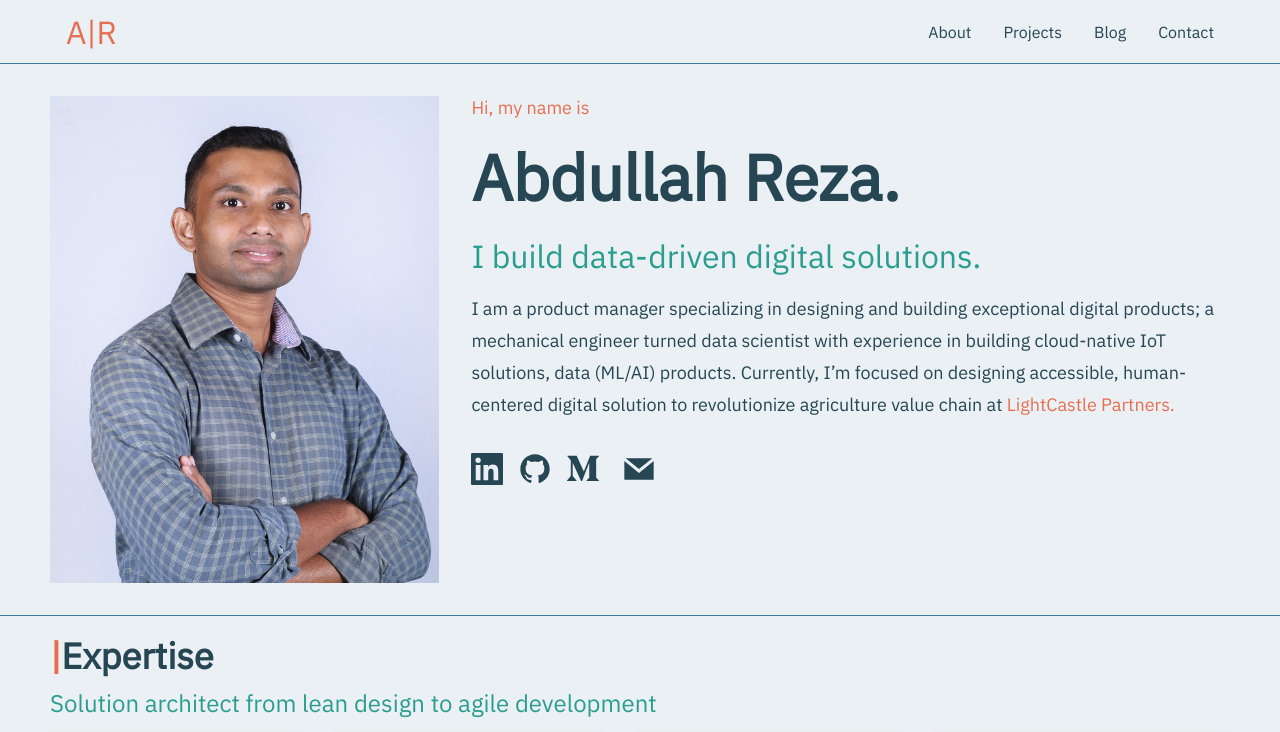
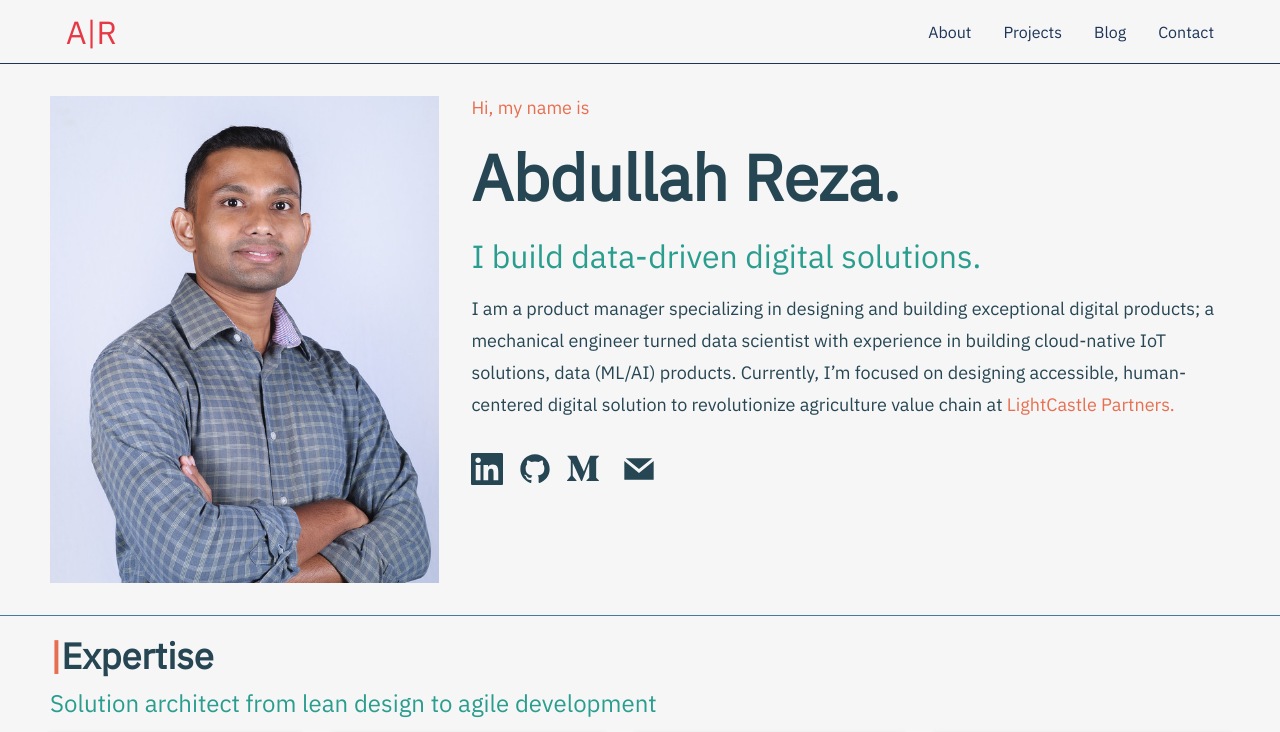
Before and after one commit to rezaabdullah/my-portfolio, a Gatsby site: page / in a window 1280 px wide. Shown: the top 732 px of the page. Built offline with nearby package versions, Linux system fonts and the light colour scheme; Gatsby itself is replaced by a stand-in of ours.

Commit message:
style: changed font color

```diff
--- a/src/components/Header.js
+++ b/src/components/Header.js
@@ -32,7 +32,7 @@ const Nav = styled.div`
     padding: 0px calc((100vw - 1180px) / 2);
     z-index: 200;
     position: relative;
-    border-bottom: solid 1px #457B9D;
+    border-bottom: solid 1px #1d3557;
 `
 
 const NavMenu = styled.div`
@@ -51,20 +51,21 @@ const NavLink = styled(Link)`
     height: 100%;
     cursor: pointer;
     padding: 0 16px;
-    color: #264653;
+    color: #1d3557;
+    font-weight: 400;
 
     h1 {
-        color: #e76f51;
+        color: #e63946;
         font-weight: 400;
 
         & :hover {
-            color: #264653;
+            color: #1d3557;
             transition: ease-in-out 0.3s;
         }
     }
 
     & :hover {
-        color: #e76f51;
+        color: #e63946;
         transition: ease-in-out 0.3s;
     }
 `
--- a/src/components/styles/GlobalStyles.js
+++ b/src/components/styles/GlobalStyles.js
@@ -6,6 +6,7 @@ export const GlobalStyle = createGlobalStyle`
         margin: 0;
         padding: 0;
         box-sizing: border-box;
-        background: #EAF0F4;
+        // background: #EAF0F4;
+        background: #f6f6f6;
     }
 `
```
